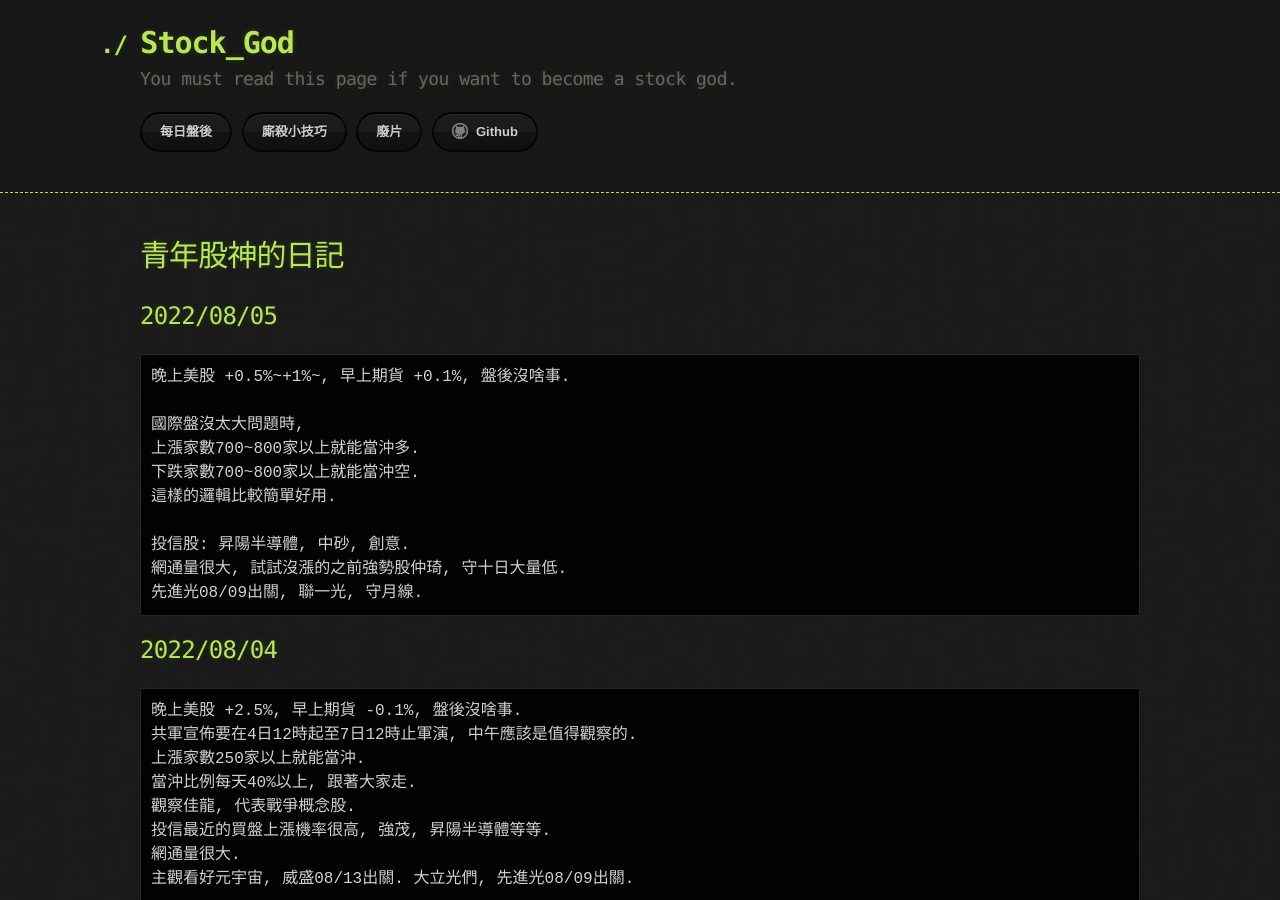
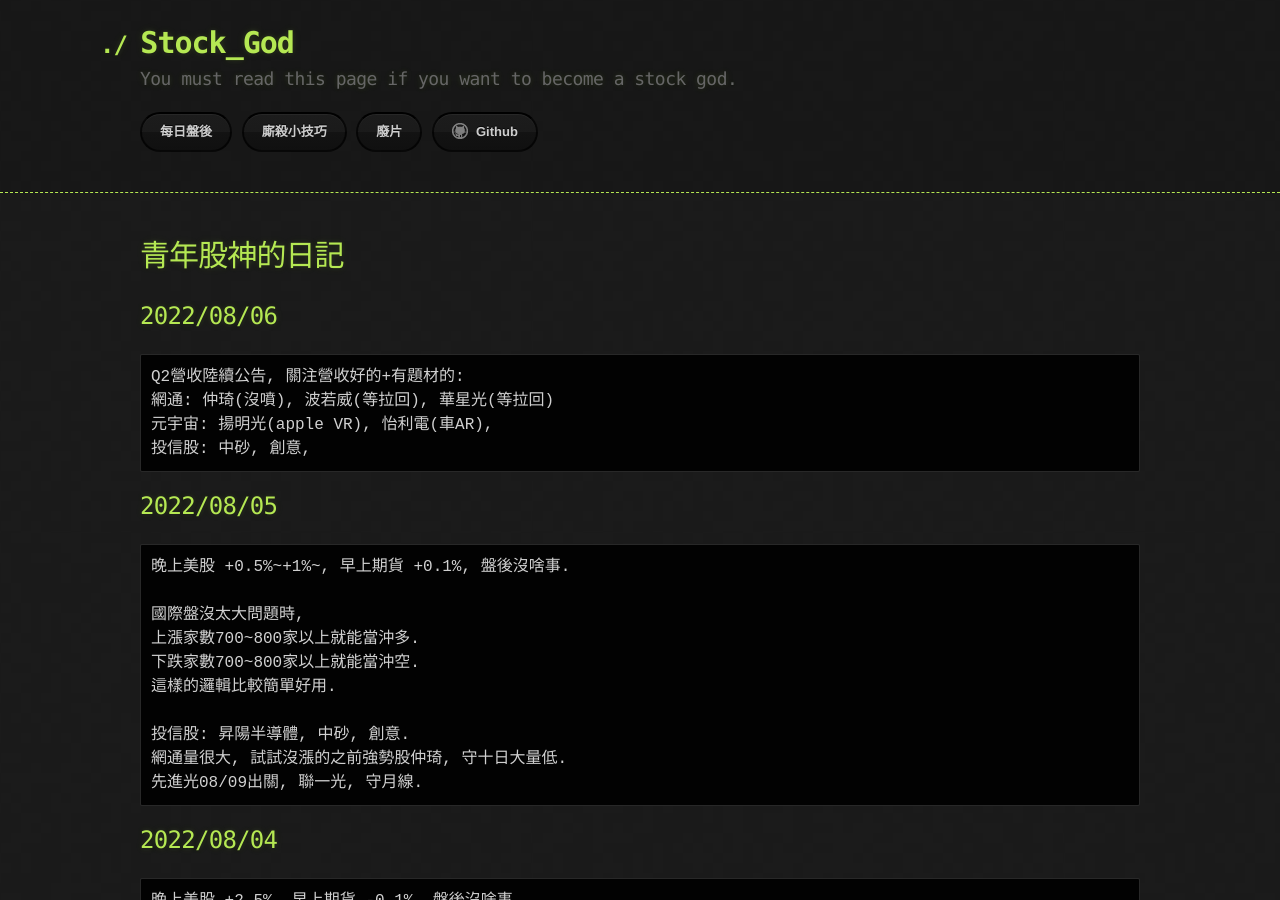
Before and after one commit to lepg5487/Stock_God, a Jekyll site: the page built from index.md, in a window 1280 px wide and 900 px high. Built offline with Jekyll 4.4.1, drawn with Linux system fonts in a browser that asks for light colours; our own code applies the rules of GitHub Pages for plain Markdown files.

Commit message:
Update index.md

````diff
--- a/index.md
+++ b/index.md
@@ -3,6 +3,14 @@ layout: testlayouts
 ---
 
 # 青年股神的日記
+
+## 2022/08/06
+```
+Q2營收陸續公告, 關注營收好的+有題材的:
+網通: 仲琦(沒噴), 波若威(等拉回), 華星光(等拉回)
+元宇宙: 揚明光(apple VR), 怡利電(車AR),
+投信股: 中砂, 創意,
+```
 
 ## 2022/08/05
 ```
````
